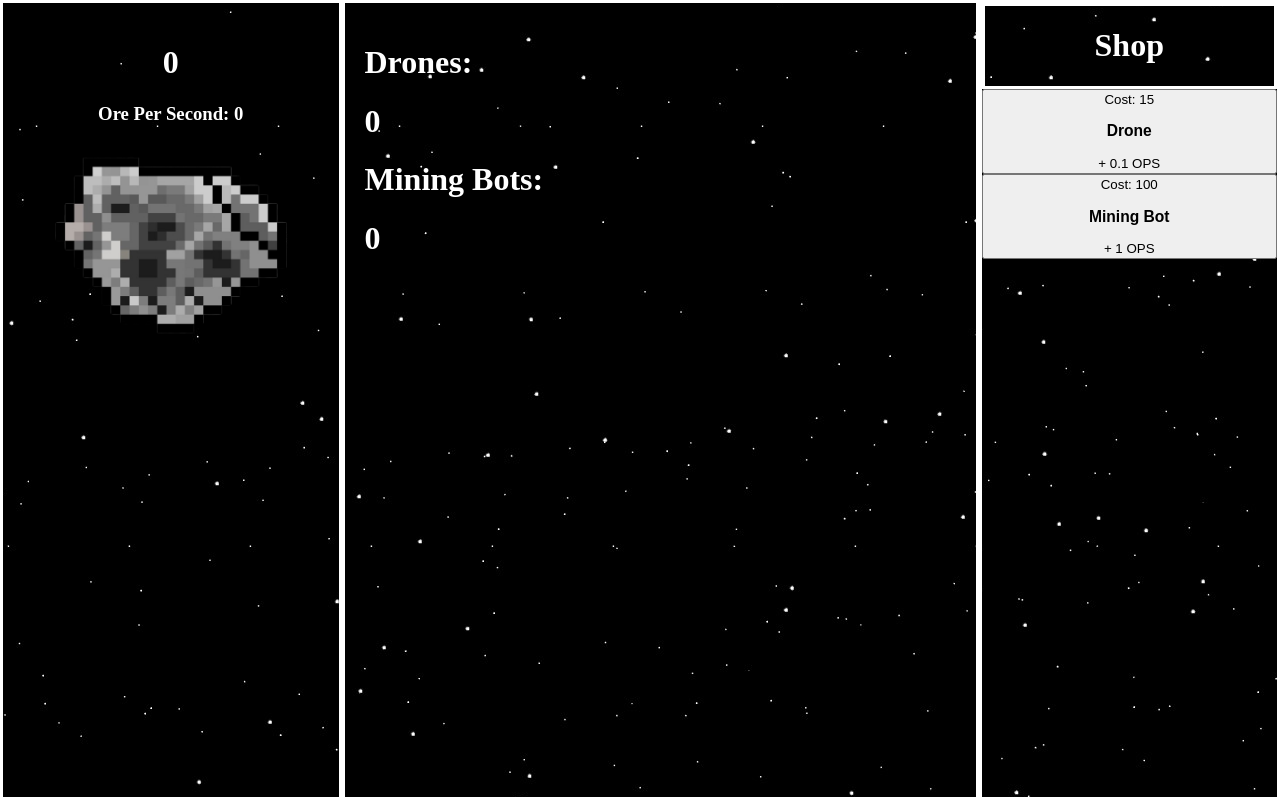
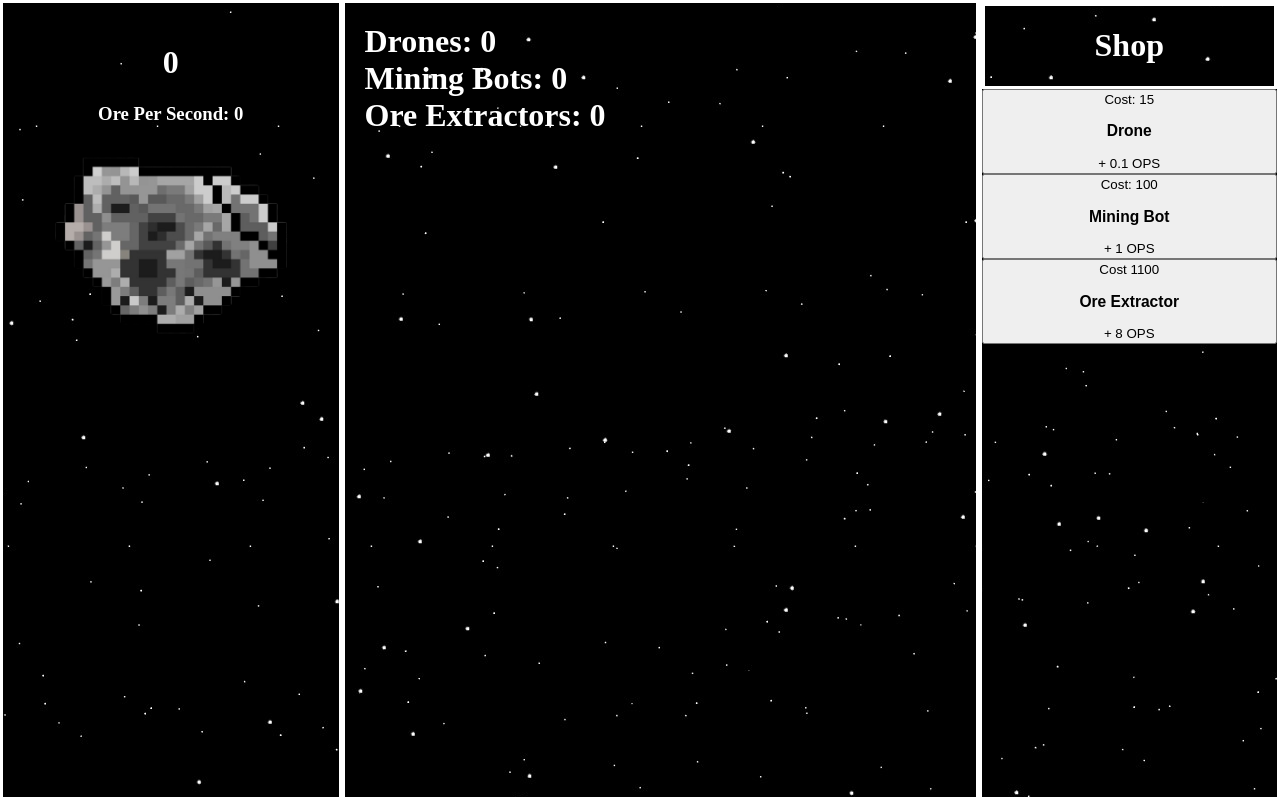
Before and after one commit to LewieJ08/idle-galactic-miner, a plain HTML site: page index.html in a window 1280 px wide. Drawn offline with Linux system fonts and the light colour scheme.

Commit message:
feat: update shop

```diff
--- a/index.html
+++ b/index.html
@@ -19,8 +19,9 @@
         </div>
 
         <div class="middleContainer">
-            <h1 class="AmountName">Drones: <h1 class="buildingAmount" id="droneAmount">0</h1></h1> <br>
-            <h1 class="AmountName">Mining Bots: <h1 class="buildingAmount" id="miningBotAmount">0</h1></h1>
+            <h1 class="amountName">Drones: <h1 class="buildingAmount" id="droneAmount">0</h1></h1> <br>
+            <h1 class="amountName">Mining Bots: <h1 class="buildingAmount" id="miningBotAmount">0</h1></h1> <br>
+            <h1 class="amountName">Ore Extractors: <h1 class="buildingAmount" id="oreExtAmount">0</h1></h1>
         </div>
 
         <div class="shopContainer">
@@ -32,7 +33,10 @@
                     <div class="droneIcon"></div> Cost: <p class="buildingCost" id="droneCost">15</p> <h3>Drone</h3>+ 0.1 OPS
                 </button>
                 <button class="shopButton" id="miningBot">
-                    <div class="shopButton"></div> Cost: <p class="buildingCost" id="miningBotCost">100</p> <h3>Mining Bot</h3>+ 1 OPS
+                    <div class="miningBotIcon"></div> Cost: <p class="buildingCost" id="miningBotCost">100</p> <h3>Mining Bot</h3>+ 1 OPS
+                </button>
+                <button class="shopButton" id="oreExt">
+                    <div class="oreExtIcon"></div> Cost <p class="buildingCost" id="oreExtCost">1100</p> <h3>Ore Extractor</h3>+ 8 OPS
                 </button>
             </div>
         </div>
```
